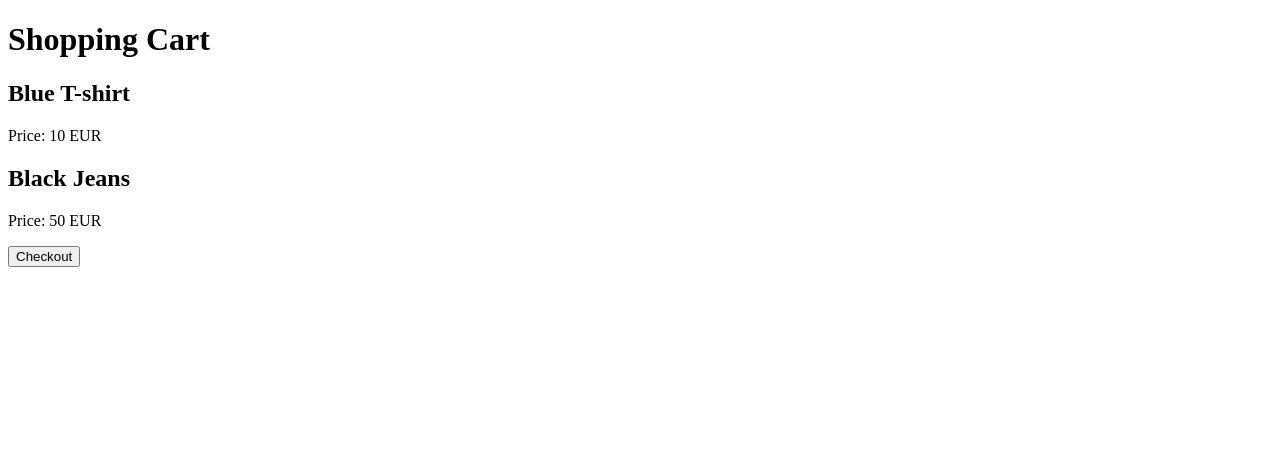
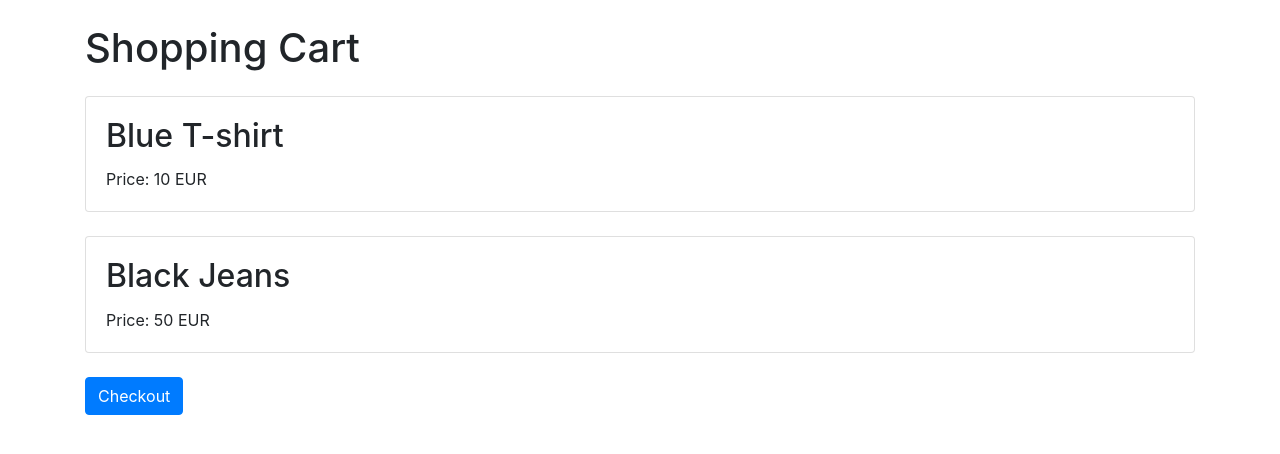
Before and after one commit to FranciscoDiego64/adyen-integration, a website: page public/cart.html in a window 1280 px wide. Drawn offline with nearby package versions, Linux system fonts and the light colour scheme; no server answers.

Commit message:
added styling to cart, checkout and issuer

```diff
--- a/public/cart.html
+++ b/public/cart.html
@@ -4,23 +4,29 @@
     <meta charset="UTF-8">
     <meta name="viewport" content="width=device-width, initial-scale=1.0">
     <title>Shopping Cart</title>
+    <link href="https://stackpath.bootstrapcdn.com/bootstrap/4.3.1/css/bootstrap.min.css" rel="stylesheet">
 </head>
 <body>
-    <h1>Shopping Cart</h1>
+    <div class="container mt-4">
+        <h1>Shopping Cart</h1>
 
-    <div id="cart">
-        <div>
-            <h2>Blue T-shirt</h2>
-            <p>Price: 10 EUR</p>
+        <div id="cart">
+            <div class="card mt-4">
+                <div class="card-body">
+                    <h2 class="card-title">Blue T-shirt</h2>
+                    <p class="card-text">Price: 10 EUR</p>
+                </div>
+            </div>
+            <div class="card mt-4">
+                <div class="card-body">
+                    <h2 class="card-title">Black Jeans</h2>
+                    <p class="card-text">Price: 50 EUR</p>
+                </div>
+            </div>
         </div>
-        <div>
-            <h2>Black Jeans</h2>
-            <p>Price: 50 EUR</p>
-        </div>
+
+        <button class="btn btn-primary mt-4" onclick="window.location.href='/checkout'">Checkout</button>
     </div>
-
-    <button onclick="window.location.href='/checkout'">Checkout</button>
-
 
     <script src="checkout.js"></script>
 </body>
--- a/public/checkout.js
+++ b/public/checkout.js
@@ -8,7 +8,8 @@ document.addEventListener('DOMContentLoaded', async () => {
     paymentMethods.forEach(paymentMethod => {
         const listItem = document.createElement('li');
         listItem.innerText = paymentMethod.type;
-        listItem.classList.add('button'); // Add 'button' class
+        listItem.classList.add('list-group-item'); // Add 'list-group-item' class
+        listItem.classList.add('list-group-item-action'); // Add 'list-group-item-action' class
         listItem.addEventListener('click', () => {
             initiatePayment(paymentMethod.type);
         });
```
Also changed, not shown: public/checkout.html (+18 -5 lines), public/selectIssuer.html (+13 -3 lines).
